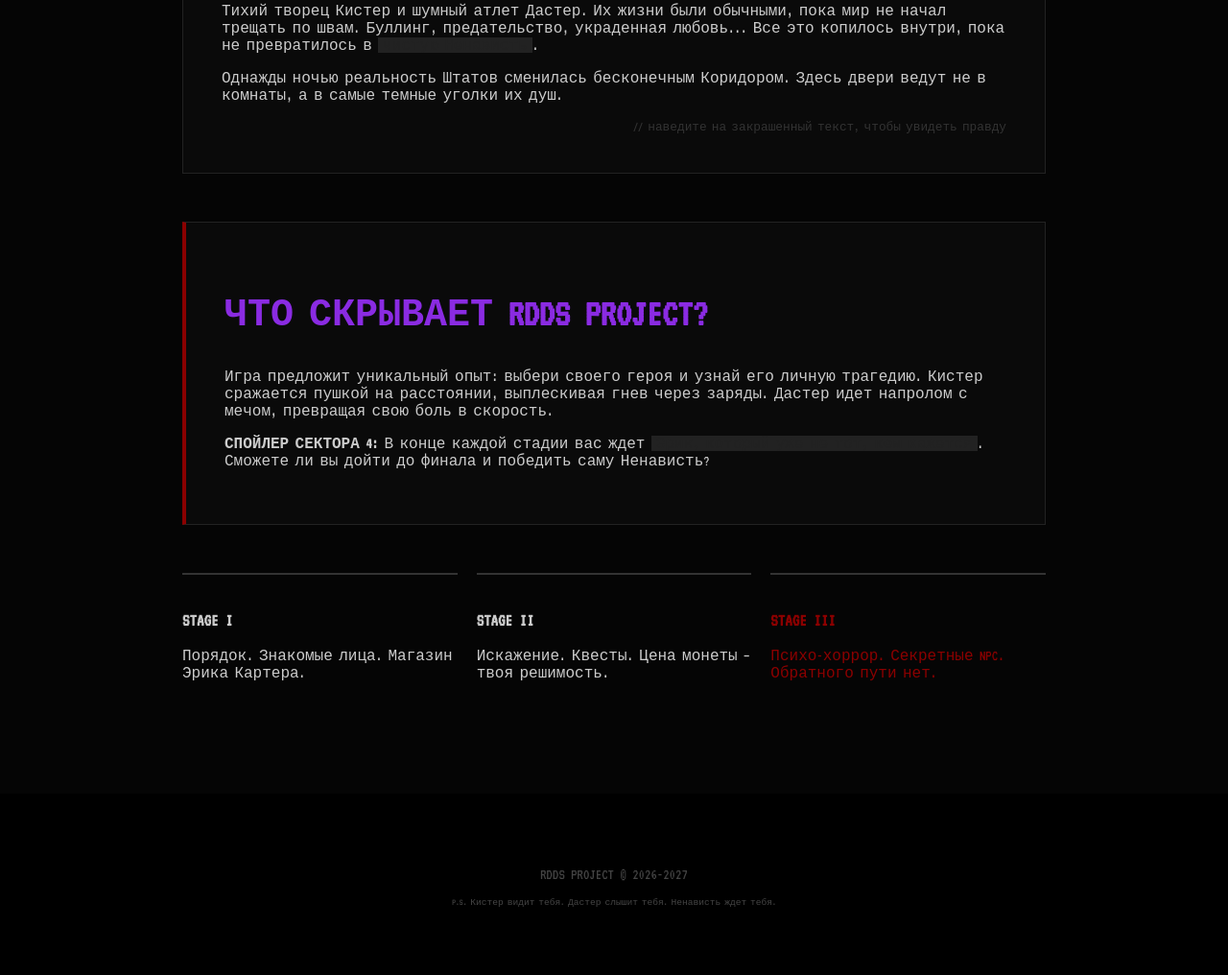
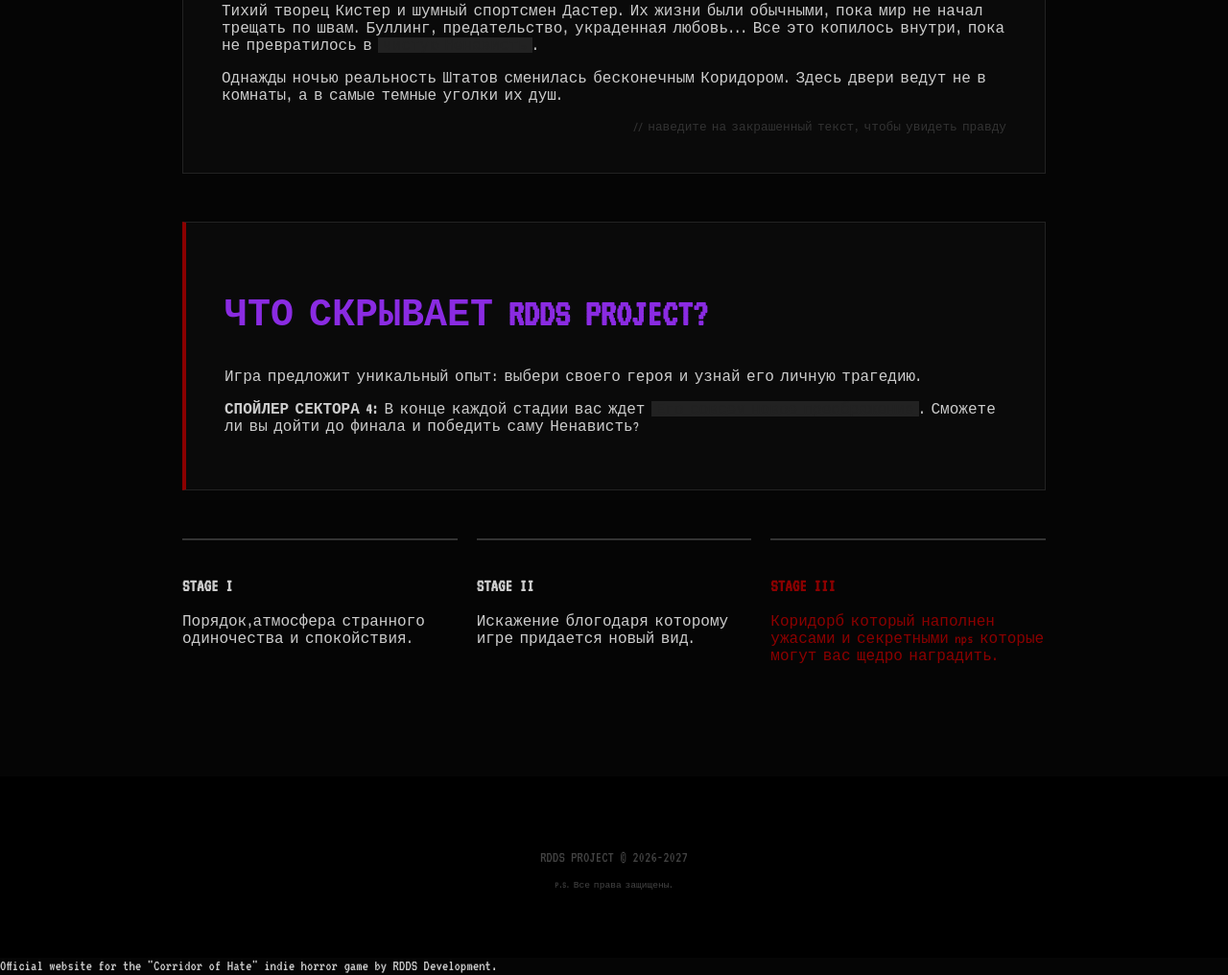
Before and after one commit to RDDS-Project/RDDS-Project.github.io, a plain HTML site: page index.html in a window 1280 px wide. Shown: the part 1049-2065 px from the top of the page at 96% size. Drawn offline with Linux system fonts and the light colour scheme.

Commit message:
Add files via upload

```diff
--- a/index.html
+++ b/index.html
@@ -3,7 +3,7 @@
 <head>
     <meta charset="UTF-8">
     <meta name="viewport" content="width=device-width, initial-scale=1.0">
-    <title>RDDS Project | Corridor of Hate - Official Teaser</title>
+    <title>RDDS Project | Hallway of Hate - Official Teaser</title>
     <style>
         @import url('https://fonts.googleapis.com/css2?family=VT323&display=swap');
 
@@ -161,15 +161,15 @@
 
     <header>
         <div class="firm-tag">RDDS PROJECT</div>
-        <h1>CORRIDOR OF HATE</h1>
+        <h1>HALLWAY OF HATE</h1>
         <div class="release-date">EXPECTED: JANUARY 2027</div>
-        <a href="#explore" class="btn-scroll">УЗНАТЬ ПРАВДУ</a>
+        <a href="#explore" class="btn-scroll">ПОДРОБНЕЕ</a>
     </header>
 
     <div id="explore" class="container">
         <div class="story-block">
             <h2>ДВА БРАТА. ОДИН КОШМАР.</h2>
-            <p>Тихий творец Кистер и шумный атлет Дастер. Их жизни были обычными, пока мир не начал трещать по швам. Буллинг, предательство, украденная любовь...
+            <p>Тихий творец Кистер и шумный спортсмен Дастер. Их жизни были обычными, пока мир не начал трещать по швам. Буллинг, предательство, украденная любовь...
                 Все это копилось внутри, пока не превратилось в <span class="spoiler">чистую Ненависть</span>.</p>
 
             <p>Однажды ночью реальность Штатов сменилась бесконечным Коридором. Здесь двери ведут не в комнаты, а в самые темные уголки их душ.</p>
@@ -178,33 +178,31 @@
 
         <div class="story-block" style="border-left: 4px solid var(--blood);">
             <h2>ЧТО СКРЫВАЕТ RDDS PROJECT?</h2>
-            <p>Игра предложит уникальный опыт: выбери своего героя и узнай его личную трагедию.
-                Кистер сражается пушкой на расстоянии, выплескивая гнев через заряды.
-                Дастер идет напролом с мечом, превращая свою боль в скорость.</p>
+            <p>Игра предложит уникальный опыт: выбери своего героя и узнай его личную трагедию.</p>
 
-            <p><strong>СПОЙЛЕР СЕКТОРА 4:</strong> В конце каждой стадии вас ждет <span class="spoiler">Эрик, который уже не тот, кем кажется</span>. Сможете ли вы дойти до финала и победить саму Ненависть?</p>
+            <p><strong>СПОЙЛЕР СЕКТОРА 4:</strong> В конце каждой стадии вас ждет <span class="spoiler">Его совсем новое преображение</span>. Сможете ли вы дойти до финала и победить саму Ненависть?</p>
         </div>
 
         <div class="stage-info">
             <div class="stage">
                 <h3>STAGE I</h3>
-                <p>Порядок. Знакомые лица. Магазин Эрика Картера.</p>
+                <p>Порядок,атмосфера странного одиночества и спокойствия.</p>
             </div>
             <div class="stage">
                 <h3>STAGE II</h3>
-                <p>Искажение. Квесты. Цена монеты — твоя решимость.</p>
+                <p>Искажение блогодаря которому игре придается новый вид.</p>
             </div>
             <div class="stage" style="color: var(--blood);">
                 <h3>STAGE III</h3>
-                <p>Психо-хоррор. Секретные NPC. Обратного пути нет.</p>
+                <p>Коридорб который наполнен ужасами и секретными nps которые могут вас щедро наградить.</p>
             </div>
         </div>
     </div>
 
     <footer>
         <p>RDDS PROJECT © 2026-2027</p>
-        <p style="font-size: 0.6rem;">P.S. Кистер видит тебя. Дастер слышит тебя. Ненависть ждет тебя.</p>
+        <p style="font-size: 0.6rem;">P.S. Все права защищены.</p>
         </footer>
 
 </body>
-</html>
+</html>Official website for the "Corridor of Hate" indie horror game by RDDS Development.
```
